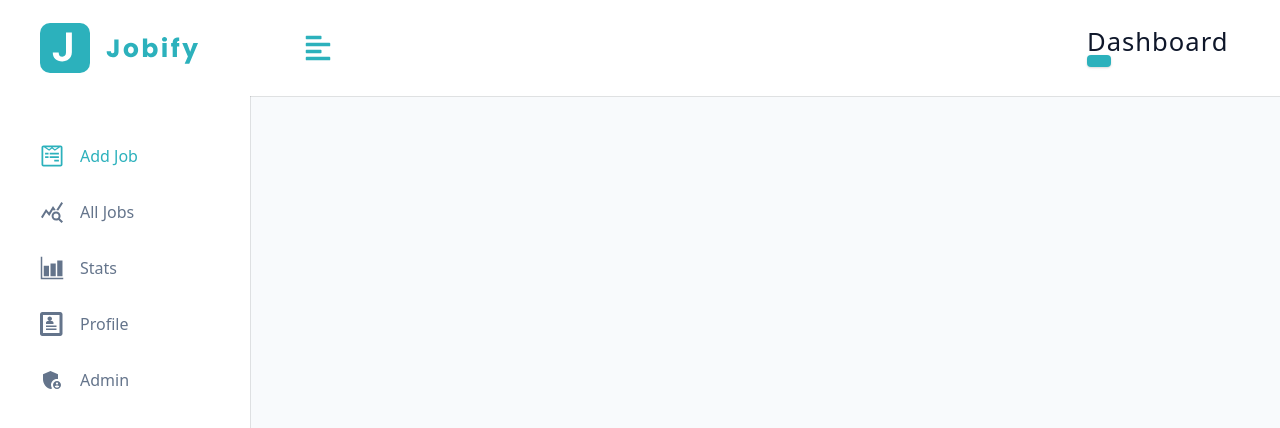
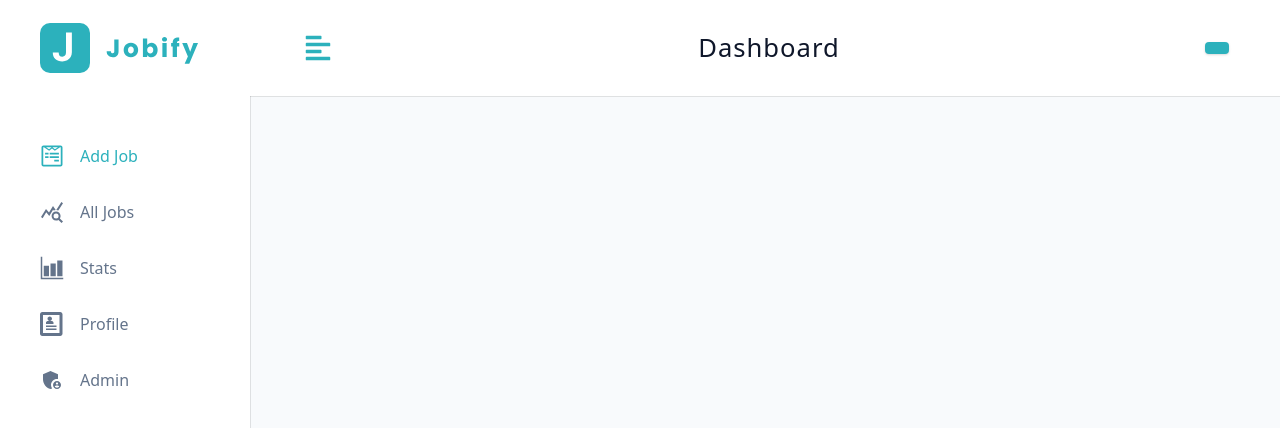
Before and after one commit to Ilesanmi-Erioluwa-Victor/jobify_full_stack, a React (Vite) app in the folder client/: page /dashboard in a window 1280 px wide. Shown: the top 428 px of the page. Built offline with nearby package versions, Linux system fonts and the light colour scheme.

Commit message:
working on LogoutContainer

```diff
--- a/client/src/components/NavBar.jsx
+++ b/client/src/components/NavBar.jsx
@@ -20,9 +20,9 @@ const NavBar = () => {
         <div>
           <Logo />
           <h4 className='logo-text'>Dashboard</h4>
-          <div className='btn-container'>
-            <LogoutContainer />
-          </div>
+        </div>
+        <div className='btn-container'>
+          <LogoutContainer />
         </div>
       </div>
     </Wrapper>
```
